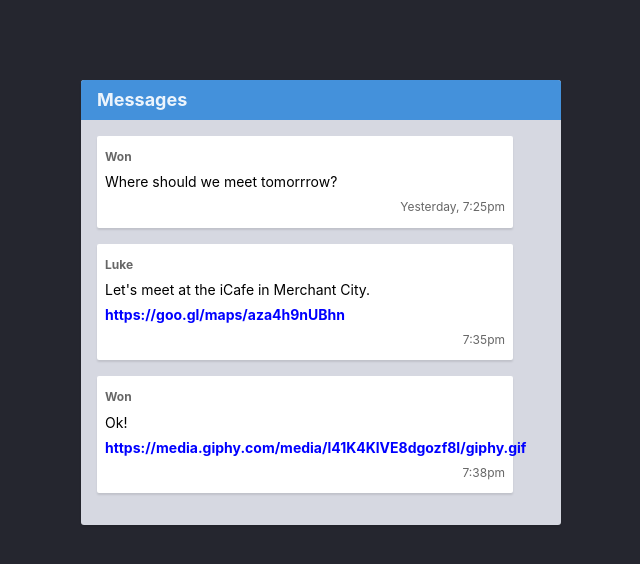
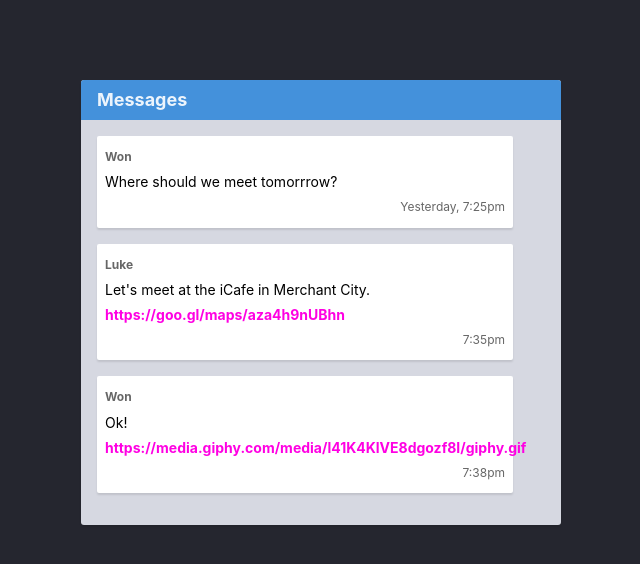
Before and after one commit to mariamoussa/gitexercise, a website: page week-3/28-git-conflict/index.html in a window 1280 px wide. Shown: the whole page, without its empty margins (319-959 px from the left). Drawn offline with Linux system fonts and the light colour scheme.

Commit message:
edited links color to purple

```diff
--- a/week-3/28-git-conflict/styles.css
+++ b/week-3/28-git-conflict/styles.css
@@ -1,6 +1,6 @@
 /* Add your own CSS code below */
 .link {
-  color: blue;
+  color: #ff00e3;
   font-weight: 700;
   text-decoration: none;
 }
```
